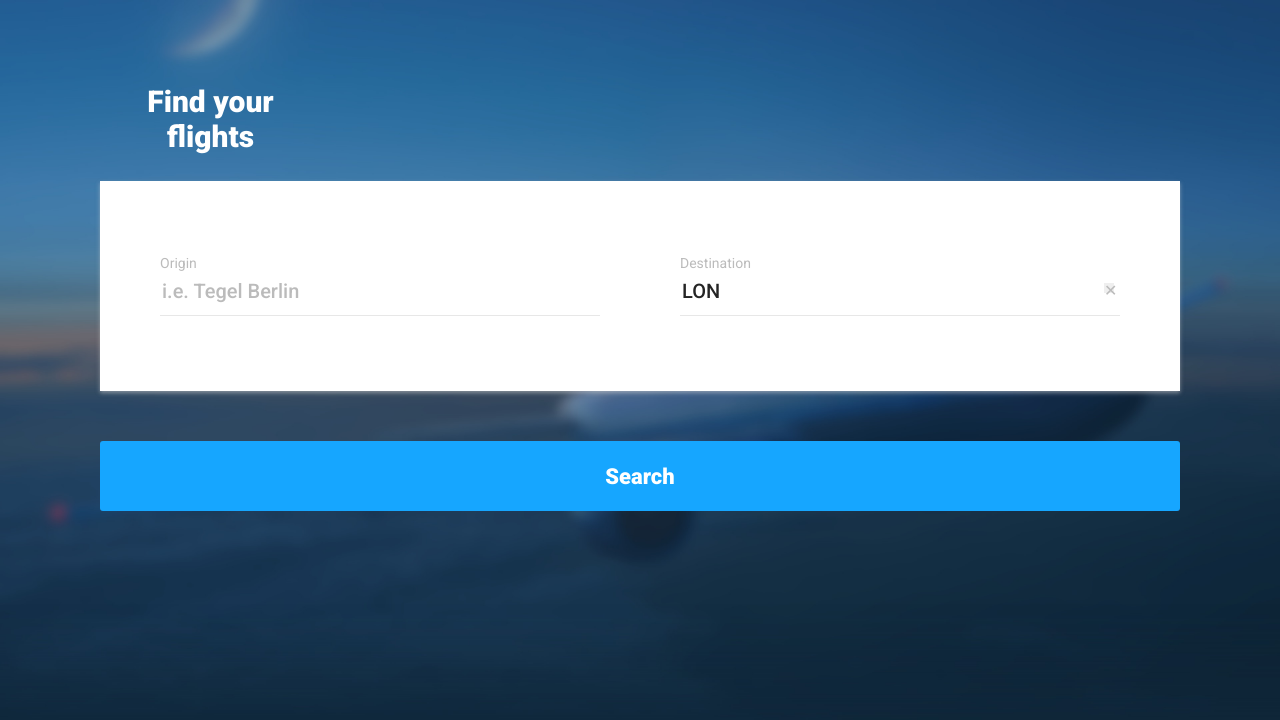
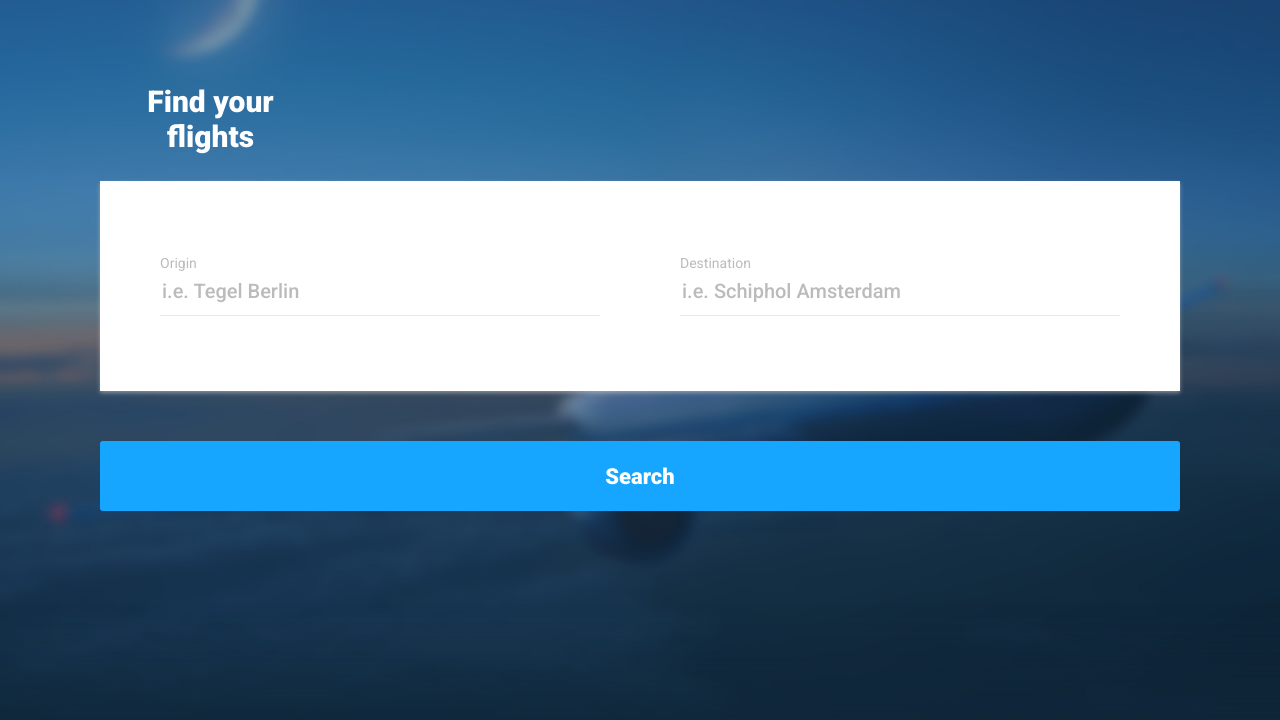
Before and after one commit to jBugman/styled-ts, a React app: page / in a window 1280 px wide. Shown: the top 720 px of the page. Built offline with nearby package versions, Linux system fonts and the light colour scheme.

Commit message:
Mostly controlled Select

```diff
--- /dev/null
+++ b/src/components/ConnectedSelect.tsx
@@ -0,0 +1,68 @@
+import * as React from 'react';
+
+import { Select, SelectProps } from './Select'
+import { Place, groupByCity } from '../models/place';
+
+const testPlaces = require('../../test/test_response_2.json'); // FIXME: inline json
+
+interface Props extends SelectProps { }
+
+interface State {
+  loading: boolean;
+  places: Place[],
+  showSuggestions: boolean;
+  text: string;
+}
+
+export class ConnectedSelect extends React.Component<Props, State> {
+
+  state: State = {
+    loading: false,
+    places: [],
+    showSuggestions: false,
+    text: this.props.defaultValue || '',
+  }
+
+  handleLoadSuggestionsSuccess = (places: Place[]) => {
+    console.log('handleLoadSuggestionsSuccess');
+    this.setState({
+      loading: false,
+      places,
+      showSuggestions: true,
+    });
+  }
+
+  handleLoadSuggestionsFailure = (err) => {
+    console.error('failed to load suggestions', err);
+    this.setState({ loading: false });
+  }
+
+  loadSuggestions = () => {
+    const places = groupByCity(testPlaces); // TODO: an actual request
+    this.setState({ loading: true });
+    setTimeout(() => this.handleLoadSuggestionsSuccess(places), 1000);
+  }
+
+  handleTextChange = (text: string) => {
+    this.setState({ text });
+  }
+
+  handleSuggestionsCancel = () => {
+    this.setState({ showSuggestions: false });
+  }
+
+  render() {
+    const { defaultValue, ...props } = this.props;
+    const { loading, ...state } = this.state;
+    return (
+      <Select
+        onSuggestionsCancel={this.handleSuggestionsCancel}
+        onSuggestionsLoad={this.loadSuggestions}
+        onTextChange={this.handleTextChange}
+        showSuggestions={this.state.showSuggestions}
+        {...props}
+        {...state}
+      />
+    )
+  }
+}
--- a/src/components/Form.tsx
+++ b/src/components/Form.tsx
@@ -1,7 +1,7 @@
 import * as React from 'react';
-import styled, { createGlobalStyle } from 'styled-components';
+import styled from 'styled-components';
 
-import { Select } from './Select';
+import { ConnectedSelect } from './ConnectedSelect';
 
 export const Card = styled.div`
   width: 100%;
@@ -31,15 +31,15 @@ const Button = styled.button`
 `
 
 const doNothing = (e: React.FormEvent<HTMLFormElement>) => {
-  console.log('fake submit'); // FIXME: console
   e.preventDefault();
+  console.log('fake submit');
 }
 
 export const Form = () =>
   <form onSubmit={doNothing}>
     <Card>
-      <Select label="Origin" placeholder="i.e. Tegel Berlin" />
-      <Select label="Destination" placeholder="i.e. Schiphol Amsterdam" defaultValue="LON" />
+      <ConnectedSelect label="Origin" placeholder="i.e. Tegel Berlin" />
+      <ConnectedSelect label="Destination" placeholder="i.e. Schiphol Amsterdam" />
     </Card>
     <Button>Search</Button>
   </form>
--- a/src/components/Select.tsx
+++ b/src/components/Select.tsx
@@ -3,9 +3,7 @@ import styled from 'styled-components';
 import { debounce } from 'debounce';
 
 import { Suggestions, SuggestionsProps } from './Suggestions';
-import { groupByCity, placeDescription } from '../models/place';
-
-const testPlaces = require('../../test/test_response_2.json'); // FIXME: inline json
+import { Place, placeDescription } from '../models/place';
 
 const MIN_SYMBOLS_CUTOFF = 3
 const SUGGESTIONS_DELAY = 300
@@ -85,56 +83,57 @@ export interface SelectProps {
   placeholder?: string;
 }
 
-interface State extends SuggestionsProps {
+interface Props extends SelectProps {
+  onSuggestionsCancel: () => void;
+  onSuggestionsLoad: () => void;
+  onTextChange: (text: string) => void;
+  places: Place[],
   showSuggestions: boolean;
   text: string;
 }
 
-export class Select extends React.Component<SelectProps, State> {
+interface State {
+  activeIndex: number;
+}
+
+export class Select extends React.Component<Props, State> {
 
   state: State = {
     activeIndex: 0,
-    places: [],
-    showSuggestions: false,
-    text: this.props.defaultValue || '',
   }
 
-  showSuggestions = () => {
-    console.log('showing suggestions');  // FIXME: console
-    this.setState({
-      activeIndex: 0,
-      places: groupByCity(testPlaces),
-      showSuggestions: true,
-    });
-  }
+  loadSuggestions = debounce(this.props.onSuggestionsLoad, SUGGESTIONS_DELAY)
 
-  loadSuggestions = debounce(this.showSuggestions, SUGGESTIONS_DELAY)
-
-  onTextChange = (e: React.ChangeEvent<HTMLInputElement>) => {
+  handleTextChange = (e: React.ChangeEvent<HTMLInputElement>) => {
     const text = e.currentTarget.value || '';
     e.preventDefault();
-    console.log('text changed to:', text); // FIXME: console
+    this.props.onTextChange(text);
     if (text.length >= MIN_SYMBOLS_CUTOFF) {
-      this.setState({ text });
       this.loadSuggestions();
     } else {
-      this.setState({ text, showSuggestions: false });
       this.loadSuggestions.clear();
+      this.props.onSuggestionsCancel();
     }
   }
 
   handleSuggestionSelect = (text: string) => {
-    this.setState({ text, showSuggestions: false });
+    this.setState({ activeIndex: 0 });
+    this.props.onTextChange(text);
+    this.props.onSuggestionsCancel();
   }
 
   handleClear = () => {
-    this.handleSuggestionSelect('');
+    this.setState({ activeIndex: 0 });
+    this.props.onTextChange('');
+    this.props.onSuggestionsCancel();
   }
 
   handleKeyPress = (e: React.KeyboardEvent<HTMLInputElement>) => {
-    if (!this.state.showSuggestions) {
+    if (!this.props.showSuggestions) {
       return;
     }
+    // console.log('keypress', e.key, e.keyCode);
+    const places = this.props.places;
     var idx = this.state.activeIndex;
     // up
     if (e.keyCode === 38) {
@@ -143,52 +142,59 @@ export class Select extends React.Component<SelectProps, State> {
     }
     // down
     if (e.keyCode === 40) {
-      idx = Math.min(Math.max(this.state.places.length - 1, 0), idx + 1);
+      idx = Math.min(Math.max(places.length - 1, 0), idx + 1);
       this.setState({ activeIndex: idx });
     }
     // enter
     if (e.keyCode === 13) {
       // It should actually react to space, but for now it complicates things too much
-      if (this.state.places.length === 0) {
+      if (places.length === 0) {
         return;
       }
-      const selectedPlace = this.state.places[this.state.activeIndex];
+      e.preventDefault();
+      const selectedPlace = places[this.state.activeIndex];
       const text = placeDescription(selectedPlace);
       this.handleSuggestionSelect(text);
     }
     // esc
     if (e.keyCode === 27) {
-      this.setState({ showSuggestions: false });
+      this.props.onSuggestionsCancel();
     }
-    console.log('keypress', e.key, e.keyCode);  // FIXME: console
   }
 
   render() {
     const {
       label,
-      placeholder
+      placeholder,
+      places,
+      showSuggestions,
+      text,
+      // omit
+      onSuggestionsCancel,
+      onSuggestionsLoad,
+      onTextChange,
+      //
+      ...props
     } = this.props;
 
-    const showDeleteButton = !!this.state.text;
-
     return (
-      <Field>
+      <Field {...props}>
         <Label>{label}</Label>
         <Input
           type="text"
-          value={this.state.text}
-          onChange={this.onTextChange}
+          value={text}
+          onChange={this.handleTextChange}
           onKeyDown={this.handleKeyPress}
           placeholder={placeholder}
         />
-        {showDeleteButton &&
+        {!!text &&
           <DeleteButton onClick={this.handleClear}>✕</DeleteButton> // TODO: use an actual svg asset?
         }
-        <Underline active={this.state.showSuggestions} />
-        {this.state.showSuggestions &&
+        <Underline active={showSuggestions} />
+        {showSuggestions &&
           <PositionedSuggestions
             activeIndex={this.state.activeIndex}
-            places={this.state.places}
+            places={places}
             onSelect={this.handleSuggestionSelect}
           />}
       </Field>
```
